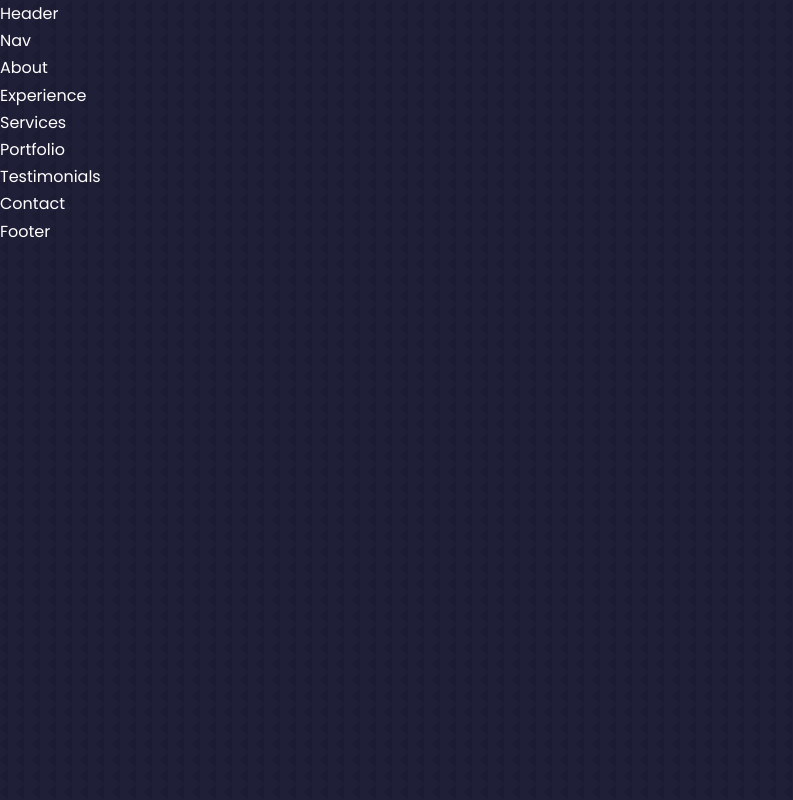
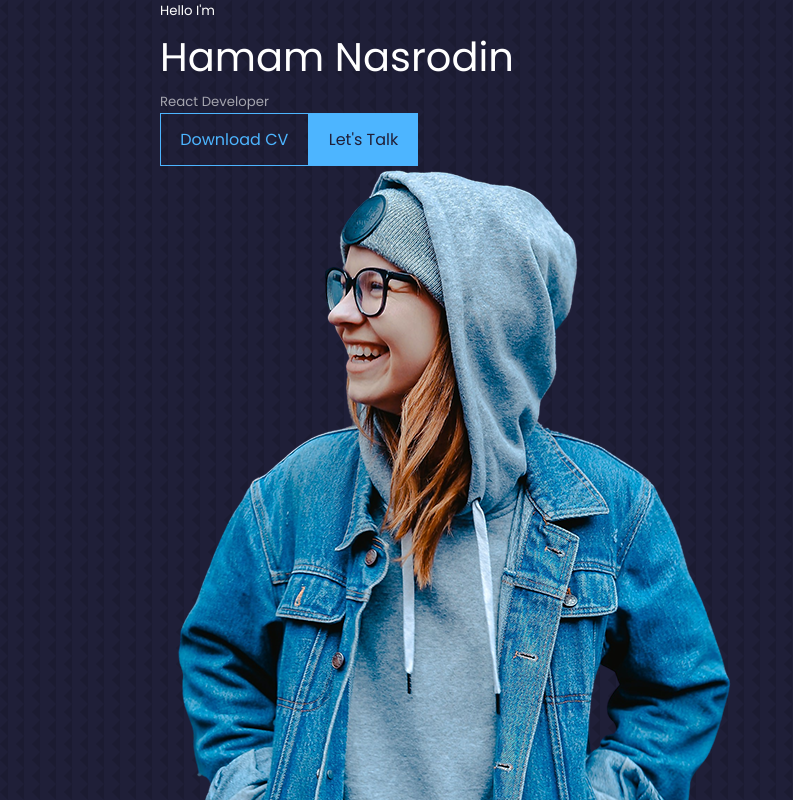
Before and after one commit to hamam99/portofolio-website, a React (Create React App) app: page / in a window 1280 px wide. Shown: the top 800 px of the page, without its empty margins (0-793 px from the left). Built offline with nearby package versions, Linux system fonts and the light colour scheme.

Commit message:
setup header component

```diff
--- /dev/null
+++ b/src/components/header/CTA.jsx
@@ -0,0 +1,17 @@
+import React from 'react'
+import CV from '../../assets/cv.pdf'
+
+function CTA() {
+  return (
+    <div className="cta">
+      <a href={CV} download className="btn">
+        Download CV
+      </a>
+      <a href="#contact" className="btn btn-primary">
+        Let's Talk
+      </a>
+    </div>
+  )
+}
+
+export default CTA
--- a/src/components/header/Header.jsx
+++ b/src/components/header/Header.jsx
@@ -1,8 +1,24 @@
 import React from 'react'
+import CTA from './CTA'
+import ME from '../../assets/me.png'
 
 function Header() {
   return (
-    <div>Header</div>
+    <header>
+      <div className="container heade__container">
+        <h5>Hello I'm</h5>
+        <h1>Hamam Nasrodin</h1>
+        <h5 className="text-light">React Developer</h5>
+        <CTA />
+
+        <div className="me">
+          <img src={ME} alt="me" />
+        </div>
+        <a href="#contact" className="scroll__down">
+          Scroll Down
+        </a>
+      </div>
+    </header>
   )
 }
 
```
